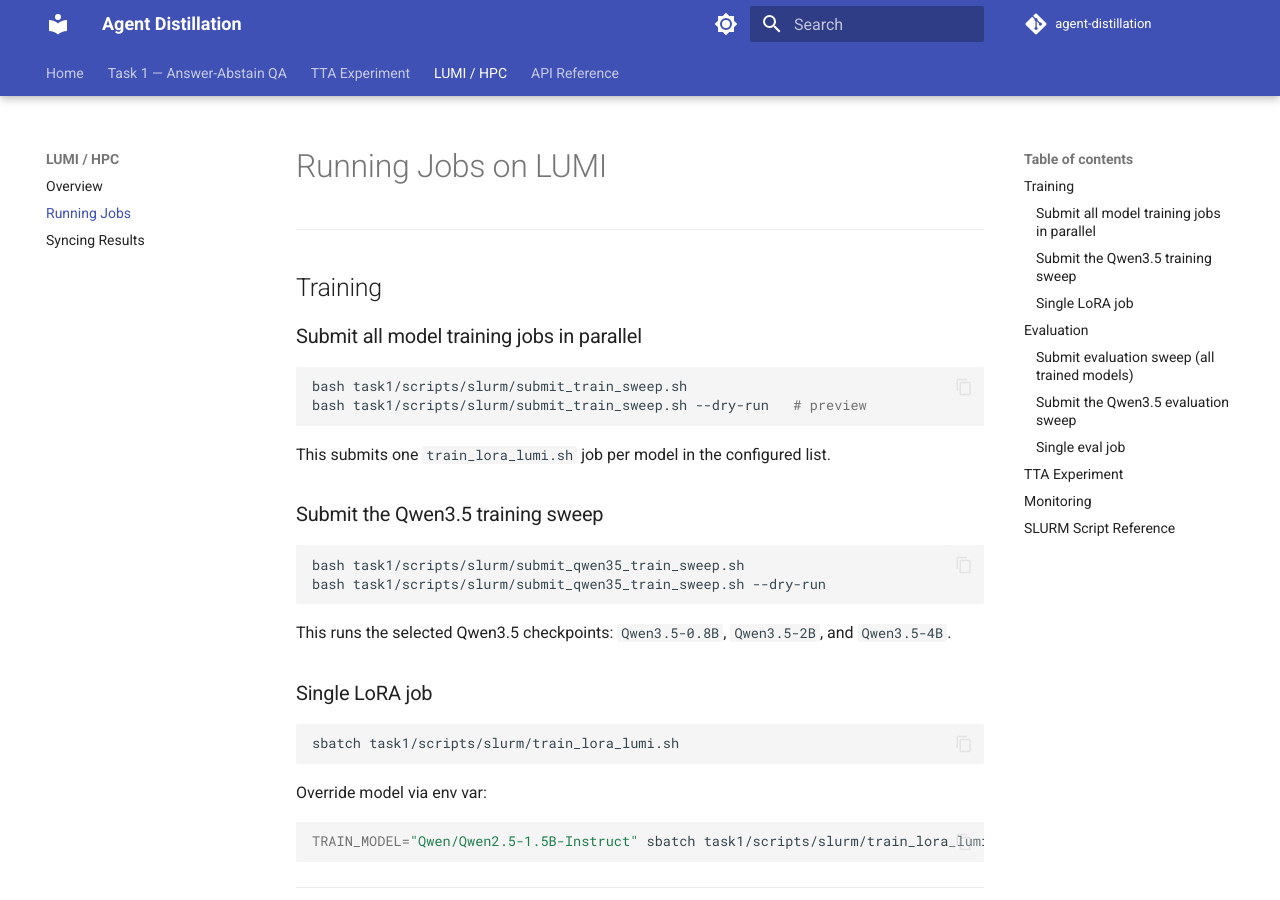
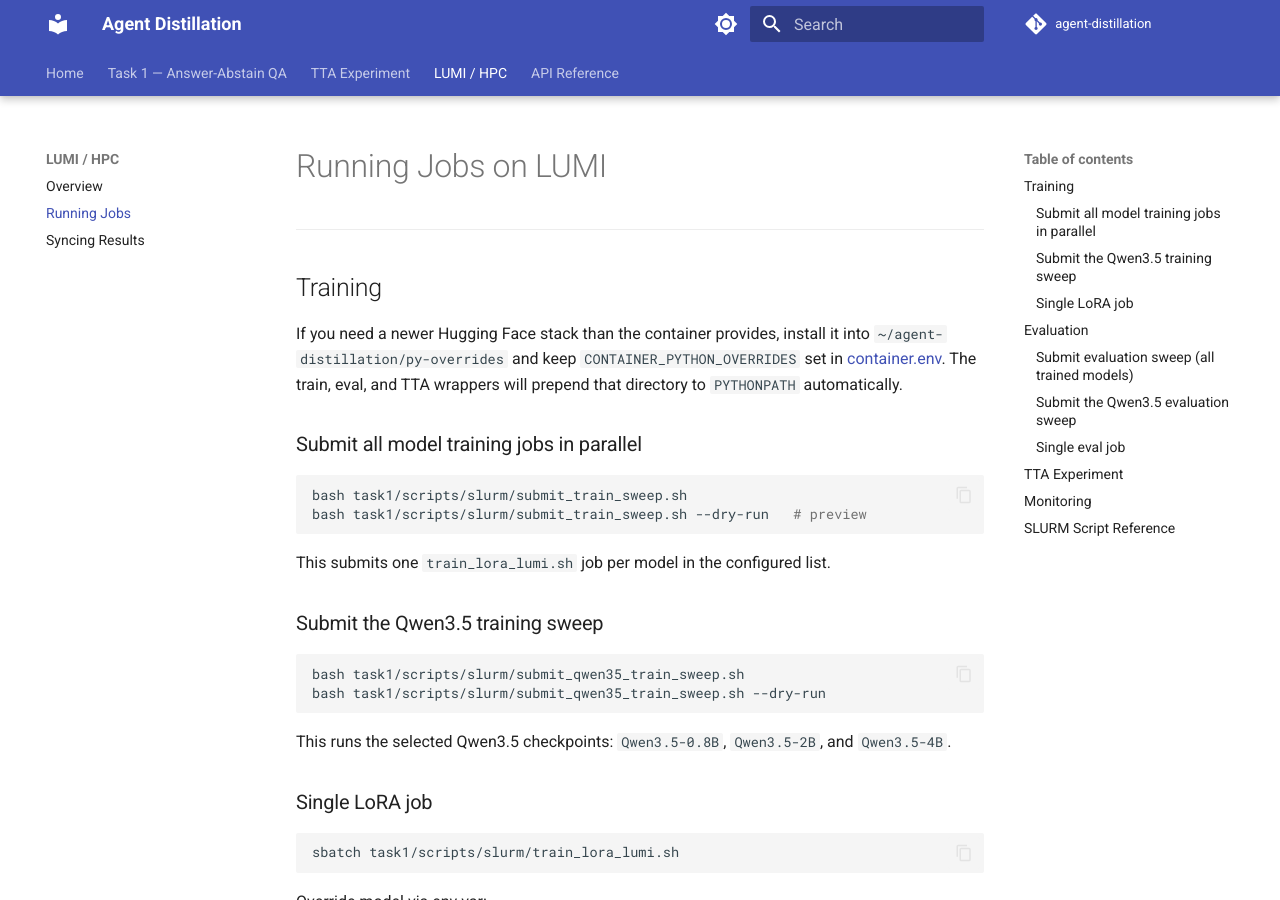
Before and after one commit to David-Ciz/agent-distillation, an MkDocs documentation site: the page built from docs/lumi/running_jobs.md, in a window 1280 px wide and 900 px high. Built offline with MkDocs 1.6.1 and Material for MkDocs 9.7.7, drawn with Linux system fonts in a browser that asks for light colours; comment, search, counter and statistics services are not loaded.

```diff
--- a/docs/lumi/running_jobs.md
+++ b/docs/lumi/running_jobs.md
@@ -3,6 +3,12 @@
 ---
 
 ## Training
+
+If you need a newer Hugging Face stack than the container provides, install it
+into `~/agent-distillation/py-overrides` and keep `CONTAINER_PYTHON_OVERRIDES`
+set in [container.env](/Users/davidciz/Work/agent-distillation/task1/scripts/slurm/container.env).
+The train, eval, and TTA wrappers will prepend that directory to `PYTHONPATH`
+automatically.
 
 ### Submit all model training jobs in parallel
 
```
Also changed, not shown: 7 other files.
